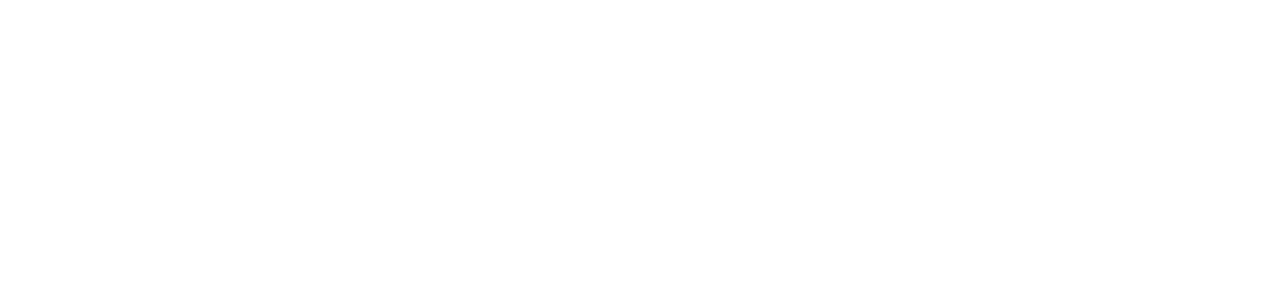
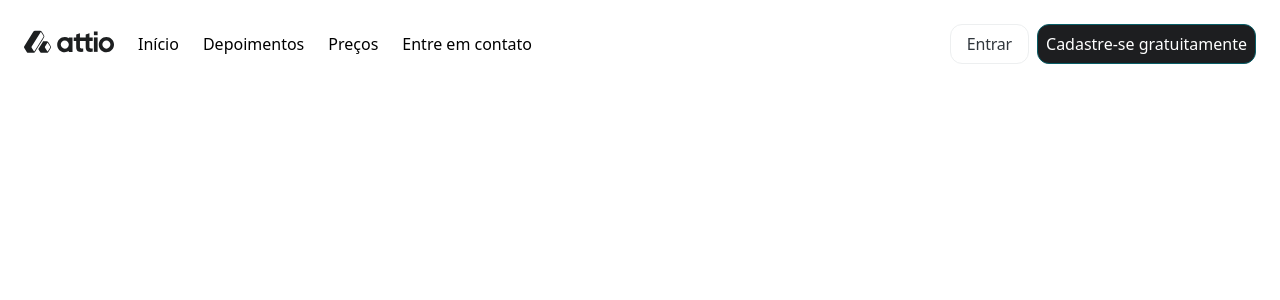
Before and after one commit to luisrca-tech/crm-landing-page, a Next.js app: page / in a window 1280 px wide. Shown: the top 300 px of the page. Built offline with nearby package versions, Linux system fonts and the light colour scheme.

Commit message:
✨ Feat: Update adjust with comments PR

```diff
--- a/package.json
+++ b/package.json
@@ -15,7 +15,7 @@
     "class-variance-authority": "^0.7.0",
     "clsx": "^2.1.1",
     "geist": "^1.3.0",
-    "lucide-react": "^0.396.0",
+    "lucide-react": "^0.399.0",
     "next": "^14.2.1",
     "react": "^18.3.0",
     "react-dom": "^18.3.0",
--- a/src/components/Header.tsx
+++ b/src/components/Header.tsx
@@ -14,48 +14,40 @@ import {
   SheetTrigger
 } from './ui/sheet';
 import Link from 'next/link';
+import { NavigationItems } from '~/constants/navigation-items';
 
 export function Header() {
   return (
-    <div className="flex justify-between p-4 xsm:hidden">
-      <Image priority src={LogoAttios as StaticImageData} alt="" />
+    <header>
+      <div className="flex justify-between p-4 md:flex lg:hidden">
+        <Image
+          priority
+          src={LogoAttios as StaticImageData}
+          alt="Logo da empresa Attios CRM"
+        />
 
         <Sheet>
           <SheetTrigger>
-          <Image src={Menu as StaticImageData} alt="" />
+            <Image src={Menu as StaticImageData} alt="Botão de abrir o menu" />
           </SheetTrigger>
-        <SheetOverlay className="animate-fadeIn" />
-        <SheetContent className="flex min-h-screen animate-slideIn flex-col">
+          <SheetOverlay />
+          <SheetContent className="flex min-h-screen flex-col">
             <SheetHeader>
               <SheetTitle>Attios Menu</SheetTitle>
             </SheetHeader>
             <div className="flex-grow">
               <nav>
                 <ul>
-                <li>
+                  {NavigationItems.map((item) => (
+                    <li key={item.href}>
                       <SheetDescription>
-                    <Link href="#inicio">ínicio</Link>
+                        <Link href={item.href}>{item.label}</Link>
                       </SheetDescription>
                     </li>
-                <li>
-                  <SheetDescription>
-                    <Link href="#depoimentos">Depoimentos</Link>
-                  </SheetDescription>
-                </li>
-                <li>
-                  <SheetDescription>
-                    <Link href="#precos">Preço</Link>
-                  </SheetDescription>
-                </li>
-                <li>
-                  <SheetDescription>
-                    <Link href="#contato">Entre em contato</Link>
-                  </SheetDescription>
-                </li>
+                  ))}
                 </ul>
               </nav>
             </div>
-
             <SheetFooter className="mt-auto flex flex-col items-center justify-center space-y-2">
               <Link href="#">
                 <button className="flex h-10 w-[4.8125rem] items-center justify-center rounded-xl border px-2 py-4 font-normal text-base-500">
@@ -71,5 +63,32 @@ export function Header() {
           </SheetContent>
         </Sheet>
       </div>
+      <div className="hidden h-full w-full px-6 py-4 lg:flex 2xl:flex 3xl:flex">
+        <div className="flex gap-16 md:gap-4">
+          <Image
+            priority
+            src={LogoAttios as StaticImageData}
+            alt="Logo da empresa Attios CRM"
+          />
+          <div className="flex gap-4 md:gap-2">
+            {NavigationItems.map((item) => {
+              return (
+                <div className="px-2 py-4" key={item.href}>
+                  <Link href={item.href}>{item.label}</Link>
+                </div>
+              );
+            })}
+          </div>
+        </div>
+        <div className="ml-auto flex items-center justify-center gap-2">
+          <button className="flex h-10 items-center justify-center rounded-xl border border-base-200 bg-base-100 px-4 py-2  text-base font-normal tracking-[-0.2px] text-base-500">
+            Entrar
+          </button>
+          <button className="flex h-10 items-center justify-center rounded-xl border border-base-400 bg-base-600 px-2 py-4 text-base-100">
+            Cadastre-se gratuitamente
+          </button>
+        </div>
+      </div>
+    </header>
   );
 }
--- a/src/components/ui/sheet.tsx
+++ b/src/components/ui/sheet.tsx
@@ -1,19 +1,19 @@
-"use client"
+'use client';
 
-import * as React from "react"
-import * as SheetPrimitive from "@radix-ui/react-dialog"
-import { cva, type VariantProps } from "class-variance-authority"
-import { X } from "lucide-react"
+import * as React from 'react';
+import * as SheetPrimitive from '@radix-ui/react-dialog';
+import { cva, type VariantProps } from 'class-variance-authority';
+import { X } from 'lucide-react';
 
-import { cn } from "~/lib/utils"
+import { cn } from '~/lib/utils';
 
-const Sheet = SheetPrimitive.Root
+const Sheet = SheetPrimitive.Root;
 
-const SheetTrigger = SheetPrimitive.Trigger
+const SheetTrigger = SheetPrimitive.Trigger;
 
-const SheetClose = SheetPrimitive.Close
+const SheetClose = SheetPrimitive.Close;
 
-const SheetPortal = SheetPrimitive.Portal
+const SheetPortal = SheetPrimitive.Portal;
 
 const SheetOverlay = React.forwardRef<
   React.ElementRef<typeof SheetPrimitive.Overlay>,
@@ -21,33 +21,33 @@ const SheetOverlay = React.forwardRef<
 >(({ className, ...props }, ref) => (
   <SheetPrimitive.Overlay
     className={cn(
-      "fixed inset-0 z-50  data-[state=open]:animate-in data-[state=closed]:animate-out data-[state=closed]:fade-out-0 data-[state=open]:fade-in-0",
+      'fixed inset-0 z-50 bg-base-600/80  data-[state=open]:animate-in data-[state=closed]:animate-out data-[state=closed]:fade-out-0 data-[state=open]:fade-in-0',
       className
     )}
     {...props}
     ref={ref}
   />
-))
-SheetOverlay.displayName = SheetPrimitive.Overlay.displayName
+));
+SheetOverlay.displayName = SheetPrimitive.Overlay.displayName;
 
 const sheetVariants = cva(
-  "fixed z-50 gap-4 bg-base-100 p-6 shadow-lg transition ease-in-out data-[state=open]:animate-in data-[state=closed]:animate-out data-[state=closed]:duration-300 data-[state=open]:duration-500",
+  'fixed z-50 gap-4 bg-base-100 p-6 shadow-lg transition ease-in-out data-[state=open]:animate-in data-[state=closed]:animate-out data-[state=closed]:duration-300 data-[state=open]:duration-500',
   {
     variants: {
       side: {
-        top: "inset-x-0 top-0 border-b data-[state=closed]:slide-out-to-top data-[state=open]:slide-in-from-top",
+        top: 'inset-x-0 top-0 border-b data-[state=closed]:slide-out-to-top data-[state=open]:slide-in-from-top',
         bottom:
-          "inset-x-0 bottom-0 border-t data-[state=closed]:slide-out-to-bottom data-[state=open]:slide-in-from-bottom",
-        left: "inset-y-0 left-0 h-full w-3/4 border-r data-[state=closed]:slide-out-to-left data-[state=open]:slide-in-from-left sm:max-w-sm",
+          'inset-x-0 bottom-0 border-t data-[state=closed]:slide-out-to-bottom data-[state=open]:slide-in-from-bottom',
+        left: 'inset-y-0 left-0 h-full w-3/4 border-r data-[state=closed]:slide-out-to-left data-[state=open]:slide-in-from-left sm:max-w-sm',
         right:
-          "inset-y-0 right-0 h-full w-3/4  border-l data-[state=closed]:slide-out-to-right data-[state=open]:slide-in-from-right sm:max-w-sm",
-      },
+          'inset-y-0 right-0 h-full w-3/4  border-l data-[state=closed]:slide-out-to-right data-[state=open]:slide-in-from-right sm:max-w-sm'
+      }
     },
     defaultVariants: {
-      side: "right",
-    },
+      side: 'right'
+    }
   }
-)
+);
 
 interface SheetContentProps
   extends React.ComponentPropsWithoutRef<typeof SheetPrimitive.Content>,
@@ -56,7 +56,7 @@ interface SheetContentProps
 const SheetContent = React.forwardRef<
   React.ElementRef<typeof SheetPrimitive.Content>,
   SheetContentProps
->(({ side = "right", className, children, ...props }, ref) => (
+>(({ side = 'right', className, children, ...props }, ref) => (
   <SheetPortal>
     <SheetOverlay />
     <SheetPrimitive.Content
@@ -65,14 +65,14 @@ const SheetContent = React.forwardRef<
       {...props}
     >
       {children}
-      <SheetPrimitive.Close className="absolute right-4 top-4 rounded-sm opacity-70 ring-offset-background transition-opacity hover:opacity-100 focus:outline-none focus:ring-2 focus:ring-ring focus:ring-offset-2 disabled:pointer-events-none data-[state=open]:bg-secondary">
+      <SheetPrimitive.Close className="ring-offset-background focus:ring-ring data-[state=open]:bg-secondary absolute right-4 top-4 rounded-sm opacity-70 transition-opacity hover:opacity-100 focus:outline-none focus:ring-2 focus:ring-offset-2 disabled:pointer-events-none">
         <X className="h-4 w-4" />
         <span className="sr-only">Close</span>
       </SheetPrimitive.Close>
     </SheetPrimitive.Content>
   </SheetPortal>
-))
-SheetContent.displayName = SheetPrimitive.Content.displayName
+));
+SheetContent.displayName = SheetPrimitive.Content.displayName;
 
 const SheetHeader = ({
   className,
@@ -80,27 +80,24 @@ const SheetHeader = ({
 }: React.HTMLAttributes<HTMLDivElement>) => (
   <div
     className={cn(
-      "flex flex-col space-y-2 text-center sm:text-left",
+      'flex flex-col space-y-2 text-center sm:text-left',
       className
     )}
     {...props}
   />
-)
-SheetHeader.displayName = "SheetHeader"
+);
+SheetHeader.displayName = 'SheetHeader';
 
 const SheetFooter = ({
   className,
   ...props
 }: React.HTMLAttributes<HTMLDivElement>) => (
   <div
-    className={cn(
-      "flex flex-col sm:justify-end sm:space-x-2",
-      className
-    )}
+    className={cn('flex flex-col sm:justify-end sm:space-x-2', className)}
     {...props}
   />
-)
-SheetFooter.displayName = "SheetFooter"
+);
+SheetFooter.displayName = 'SheetFooter';
 
 const SheetTitle = React.forwardRef<
   React.ElementRef<typeof SheetPrimitive.Title>,
@@ -108,11 +105,11 @@ const SheetTitle = React.forwardRef<
 >(({ className, ...props }, ref) => (
   <SheetPrimitive.Title
     ref={ref}
-    className={cn("text-lg font-semibold text-foreground", className)}
+    className={cn('text-foreground text-lg font-semibold', className)}
     {...props}
   />
-))
-SheetTitle.displayName = SheetPrimitive.Title.displayName
+));
+SheetTitle.displayName = SheetPrimitive.Title.displayName;
 
 const SheetDescription = React.forwardRef<
   React.ElementRef<typeof SheetPrimitive.Description>,
@@ -120,11 +117,14 @@ const SheetDescription = React.forwardRef<
 >(({ className, ...props }, ref) => (
   <SheetPrimitive.Description
     ref={ref}
-    className={cn("text-sm text-base-dark-600 mt-4 flex flex-col gap-4", className)}
+    className={cn(
+      'mt-4 flex flex-col gap-4 text-sm text-base-dark-600',
+      className
+    )}
     {...props}
   />
-))
-SheetDescription.displayName = SheetPrimitive.Description.displayName
+));
+SheetDescription.displayName = SheetPrimitive.Description.displayName;
 
 export {
   Sheet,
@@ -136,5 +136,5 @@ export {
   SheetHeader,
   SheetFooter,
   SheetTitle,
-  SheetDescription,
-}
+  SheetDescription
+};
--- /dev/null
+++ b/src/constants/navigation-items.ts
@@ -0,0 +1,24 @@
+
+interface NavigationItemsProps {
+  href: string;
+  label: string;
+}
+
+export const NavigationItems: NavigationItemsProps[] = [
+  {
+    href: '#inicio',
+    label: 'Início'
+  },
+  {
+    href: '#depoimentos',
+    label: 'Depoimentos'
+  },
+  {
+    href: '#precos',
+    label: 'Preços'
+  },
+  {
+    href: '#contato',
+    label: 'Entre em contato'
+  }
+]
--- a/tailwind.config.ts
+++ b/tailwind.config.ts
@@ -15,30 +15,7 @@ export default {
         xsm: '30rem',
         '2xl': '87.5rem',
         '3xl': '100rem'
-      },
-      keyframes: {
-        'accordion-down': {
-          from: { height: '0' },
-          to: { height: 'var(--radix-accordion-content-height)' }
-        },
-        'accordion-up': {
-          from: { height: 'var(--radix-accordion-content-height)' },
-          to: { height: '0' }
-        },
-        fadeIn: {
-          '0%': { opacity: '0' },
-          '100%': { opacity: '1' }
-        },
-        slideIn: {
-          '0%': { transform: 'translateX(100%)' },
-          '100%': { transform: 'translateX(0)' }
       }
-      },
-      animation: {
-        'accordion-down': 'accordion-down 0.2s ease-out',
-        'accordion-up': 'accordion-up 0.2s ease-out',
-        fadeIn: 'fadeIn 0.3s ease-out',
-        slideIn: 'slideIn 0.3s ease-out'
     },
     colors: {
       base: {
@@ -69,7 +46,20 @@ export default {
     fontFamily: {
       inter: ['var(--font-inter)'],
       opensans: ['var(--font-open_sans)']
+    },
+    keyframes: {
+      'accordion-down': {
+        from: { height: '0' },
+        to: { height: 'var(--radix-accordion-content-height)' }
+      },
+      'accordion-up': {
+        from: { height: 'var(--radix-accordion-content-height)' },
+        to: { height: '0' }
       }
+    },
+    animation: {
+      'accordion-down': 'accordion-down 0.2s ease-out',
+      'accordion-up': 'accordion-up 0.2s ease-out'
     }
   },
   plugins: [require('tailwindcss-animate')]
```
Also changed, not shown: src/styles/globals.css (line endings or trailing spaces), 1 other file (tests, documents, lock files or other folders). Lines whose indentation alone changed are shown as unchanged.
